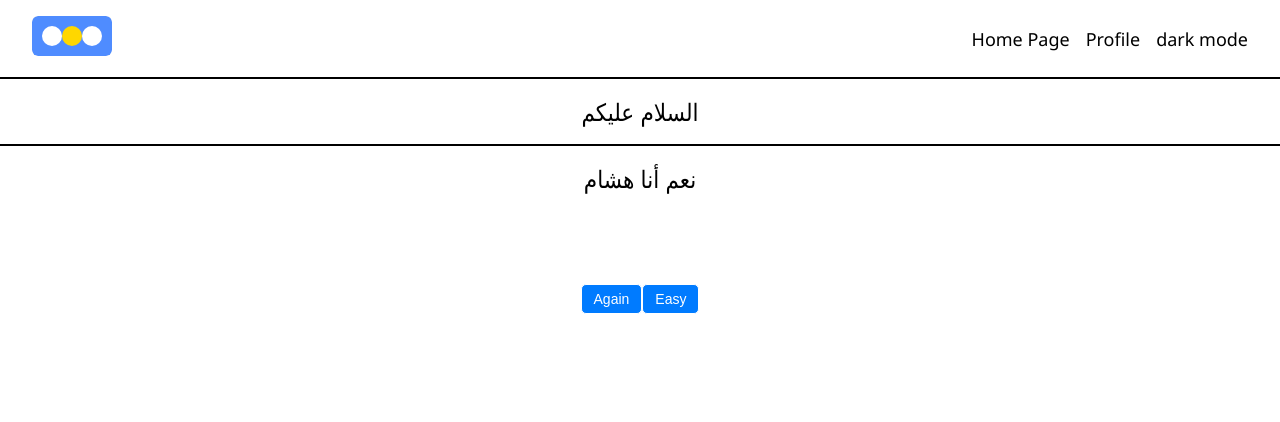
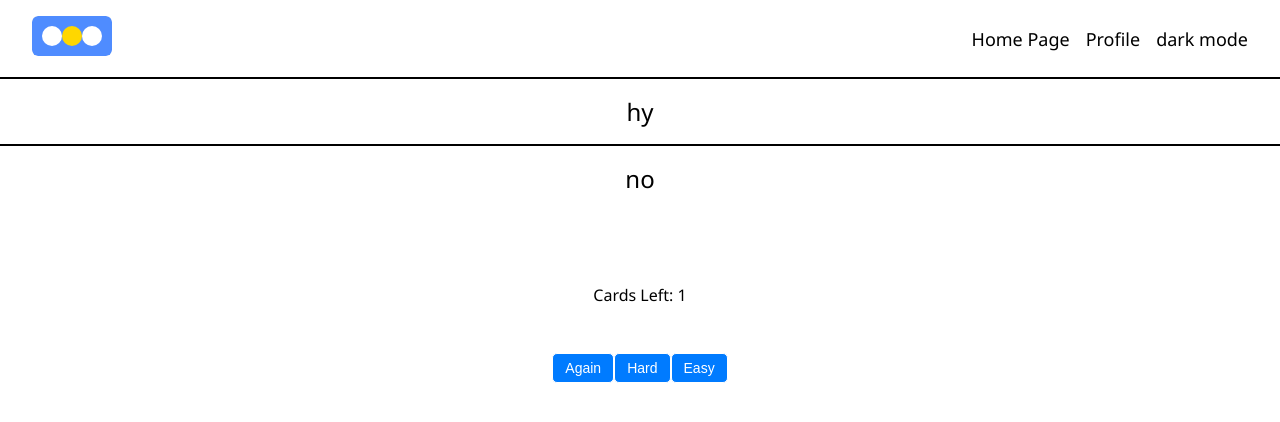
Before and after one commit to GoodHeartCoder/flash-card, a React (Vite) app: page /study/1 in a window 1280 px wide. Shown: the top 422 px of the page. Built offline with nearby package versions, Linux system fonts and the light colour scheme; data requests are answered from the project's data file.

Commit message:
finished some study mode and other UX stuff

```diff
--- a/data/data.json
+++ b/data/data.json
@@ -1,82 +1,15 @@
 {
   "decks": [
     {
-      "name": "hy",
+      "name": "jkh",
       "cards": [
         {
-          "question": "السلام عليكم",
-          "answer": "نعم أنا هشام",
-          "id": "iY44lQUxlGFnXkwKWZ6m1"
-        },
-        {
-          "question": "ماهو تعريف علم الصرف؟",
-          "answer": "هو الذي يعنى بدراسة بنية الكلمة وما يصيبها من تغيرات لفظية أو معنوية",
-          "id": "IOcoSQfCS9RTCgCi5VjSc"
-        },
-        {
-          "question": "السلام عليكم",
-          "answer": "<br>",
-          "id": "YYEIICtxMswF0PNOlsFsg"
-        },
-        {
-          "question": "sdfsdf&nbsp;",
-          "answer": "<br>",
-          "id": "ceBKgRduDYw55BsedD5aS"
-        },
-        {
-          "question": "g",
-          "answer": "<br>",
-          "id": "dbS7POUCHm6kEzN4ie8cf"
-        },
-        {
-          "question": "lkj",
-          "answer": ";lk",
-          "id": "iAlRkhP7KpA32eBoxxPcE"
+          "question": "hy",
+          "answer": "no",
+          "id": "J_loSMDte0XUyFcbeXBEZ"
         }
       ],
       "id": 1
-    },
-    {
-      "name": "no ",
-      "cards": [
-        {
-          "question": "m",
-          "answer": ",",
-          "id": "9o8j32vfNG7yHCWTaUmcE"
-        }
-      ],
-      "id": 2
-    },
-    {
-      "name": "lk",
-      "cards": [],
-      "id": 3
-    },
-    {
-      "name": "النحو",
-      "cards": [
-        {
-          "question": "ما هو تقسم الكلام؟",
-          "answer": "اسم وفعل وحرف",
-          "id": "DMVHb3rbu4FnYq3kbTOy8"
-        },
-        {
-          "question": "ما هو تقسم الكلام؟",
-          "answer": "اسم وفعل وحرف",
-          "id": "dFzfPUuCGxRI5EGzF0bcy"
-        },
-        {
-          "question": "ماهو اسمي؟",
-          "answer": "هشام",
-          "id": "5b-PkNm3Q5twMujGd92NC"
-        },
-        {
-          "question": "ماهو اليوم",
-          "answer": "اليوم",
-          "id": "HkSUG6ascZeR6L0jLaVeX"
-        }
-      ],
-      "id": 4
     }
   ]
 }
--- a/package.json
+++ b/package.json
@@ -8,7 +8,7 @@
     "build": "vite build",
     "lint": "eslint .",
     "preview": "vite preview",
-    "server": "json-server --watch data/data.json --port 9000 --delay 1000"
+    "server": "json-server --watch data/data.json --port 9000 --delay 500 "
   },
   "dependencies": {
     "@hugeicons/core-free-icons": "^1.0.16",
--- a/src/components/Button.jsx
+++ b/src/components/Button.jsx
@@ -13,6 +13,7 @@ function Button({
   className = "",
   borderRadius = "5px",
   onClick,
+  disabled = false,
 }) {
   return (
     <button
@@ -24,7 +25,8 @@ function Button({
         borderRadius,
         border: "1px solid",
       }}
-      onClick={onClick}
+      onClick={disabled ? undefined : onClick}
+      disabled={disabled}
     >
       {text}
     </button>
--- a/src/components/CardEditor.jsx
+++ b/src/components/CardEditor.jsx
@@ -16,16 +16,15 @@ const initialState = {
   underline: false,
   answerHtml: "<br>",
   questionHtml: "<br>",
+  isSubmitting: false,
 };
 
 function reducer(state, action) {
   switch (action.type) {
     case "setAnswerHtml":
       return { ...state, answerHtml: action.payload };
-
     case "setQuestionHtml":
       return { ...state, questionHtml: action.payload };
-
     case "updateFormatting":
       return {
         ...state,
@@ -33,7 +32,6 @@ function reducer(state, action) {
         italic: action.payload.italic,
         underline: action.payload.underline,
       };
-
     case "resetFormatting":
       return {
         ...initialState,
@@ -42,12 +40,14 @@ function reducer(state, action) {
       };
     case "resetEditor":
       return { ...initialState };
+    case "setSubmitting":
+      return { ...state, isSubmitting: action.payload };
     default:
       throw new Error("Unknown action");
   }
 }
 
-function CardEditor({ deckId, getCurrentDeck }) {
+function CardEditor({ deckId, getCurrentDeck, currentCard, setCurrentCard }) {
   const refA = useRef(null);
   const refB = useRef(null);
   const [activeRef, setActiveRef] = useState(null);
@@ -68,6 +68,11 @@ function CardEditor({ deckId, getCurrentDeck }) {
   };
 
   async function handleAddCard(card) {
+    dispatch({ type: "resetEditor" });
+    dispatch({ type: "setSubmitting", payload: true });
+    if (refA.current) refA.current.innerHTML = "<br>";
+    if (refB.current) refB.current.innerHTML = "<br>";
+
     try {
       // Get current deck
       const deckRes = await fetch(`http://localhost:9000/decks/${deckId}`);
@@ -81,11 +86,10 @@ function CardEditor({ deckId, getCurrentDeck }) {
       });
 
       getCurrentDeck();
-      dispatch({ type: "resetEditor" });
-      if (refA.current) refA.current.innerHTML = "<br>";
-      if (refB.current) refB.current.innerHTML = "<br>";
     } catch {
       console.log();
+    } finally {
+      dispatch({ type: "setSubmitting", payload: false });
     }
   }
 
@@ -141,11 +145,6 @@ function CardEditor({ deckId, getCurrentDeck }) {
       e.preventDefault();
       // handleAddCard();
     }
-  };
-
-  // Handle cursor position changes and selection changes
-  const handleSelectionChange = () => {
-    checkFormattingState();
   };
 
   return (
@@ -224,6 +223,7 @@ function CardEditor({ deckId, getCurrentDeck }) {
         text="Add Card"
         className={styles.addCard}
         size="lg"
+        disabled={state.isSubmitting}
       />
     </div>
   );
--- a/src/components/CardsTableItem.jsx
+++ b/src/components/CardsTableItem.jsx
@@ -1,6 +1,7 @@
 import styles from "./CardsTableItem.module.css";
 
 function CardsTableItem({ card }) {
+  function handleDeleteCard() {}
   return (
     <tr className={styles.row}>
       <td dir="auto">{card.question}</td>
--- a/src/components/DecksList.jsx
+++ b/src/components/DecksList.jsx
@@ -1,7 +1,7 @@
 import DecksListItem from "./DecksListItem";
 import styles from "./DecksList.module.css";
 
-function DecksList({ decks, deleteDeck }) {
+function DecksList({ setIsModalOpen, decks, deleteDeck, setEditingInfo }) {
   return (
     <ul className={styles.listContainer}>
       {decks.map((deck) => (
@@ -10,6 +10,8 @@ function DecksList({ decks, deleteDeck }) {
           name={deck.name}
           key={deck.id}
           deleteDeck={deleteDeck}
+          setIsModalOpen={setIsModalOpen}
+          setEditingInfo={setEditingInfo}
         />
       ))}
     </ul>
--- a/src/components/DecksListItem.jsx
+++ b/src/components/DecksListItem.jsx
@@ -1,18 +1,28 @@
 import styles from "./DecksListItem.module.css";
 import Button from "./Button";
 import { Link } from "react-router-dom";
-function DecksListItem({ deckId, name, deleteDeck }) {
-  const handleMenuChange = (e) => {
+import { useState } from "react";
+function DecksListItem({
+  setIsModalOpen,
+  deckId,
+  name,
+  deleteDeck,
+  setEditingInfo,
+}) {
+  async function handleEditName() {
+    setIsModalOpen(true);
+    setEditingInfo({ isEditing: true, deckId: deckId });
+  }
+  function handleMenuChange(e) {
     const value = e.target.value;
     if (value === "edit") {
-      // Add your edit logic here
-      console.log("Edit deck:", deckId);
+      handleEditName();
     } else if (value === "delete") {
       deleteDeck(deckId);
     }
     // Reset the select to default
     e.target.value = "";
-  };
+  }
   return (
     <li className={styles.container}>
       <h2>{name}</h2>
--- a/src/components/NewDeckModal.jsx
+++ b/src/components/NewDeckModal.jsx
@@ -15,6 +15,8 @@ function NewDeckModal({
             placeholder="name you deck"
             value={deckName}
             onChange={(e) => setDeckName(e.target.value)}
+            required="true"
+            maxlength="50"
           />
           <div>
             <Button
--- a/src/pages/DeckPage.jsx
+++ b/src/pages/DeckPage.jsx
@@ -6,7 +6,11 @@ import { useEffect, useState } from "react";
 function DeckPage() {
   const { id: deckId } = useParams();
   const [currentDeck, setCurrentDeck] = useState(null);
-
+  const [currentCard, setCurrentCard] = useState({
+    question: "<br>",
+    answer: "<br>",
+    id: "",
+  });
   async function getCurrentDeck() {
     try {
       const res = await fetch(`http://localhost:9000/decks/${deckId}`);
@@ -21,6 +25,7 @@ function DeckPage() {
   useEffect(() => {
     getCurrentDeck();
   }, []);
+
   return (
     <div className={styles.DeckPage}>
       <CardsTable currentDeck={currentDeck} />
@@ -28,6 +33,8 @@ function DeckPage() {
         deckId={deckId}
         setCurrentDeck={setCurrentDeck}
         getCurrentDeck={getCurrentDeck}
+        currentCard={currentCard}
+        setCurrentCard={setCurrentCard}
       />
     </div>
   );
--- a/src/pages/StudyPage.jsx
+++ b/src/pages/StudyPage.jsx
@@ -8,7 +8,6 @@ function StudyPage() {
   const [searchParams] = useSearchParams();
   const mode = searchParams.get("mode");
   const [currentDeck, setCurrentDeck] = useState(null);
-  const [currentIndex, setCurrentIndex] = useState(0);
   const [studyArray, setStudyArray] = useState(null);
 
   function randomizeCards(arr, count = arr.length) {
@@ -24,14 +23,30 @@ function StudyPage() {
     return shuffled.slice(0, count);
   }
 
-  function handleEasyButton() {
+  function handleCardResponse(difficulty) {
     if (studyArray.length === 1) return;
-    // setStudyArray(studyArray.filter((_, index) => index !== currentIndex));
-    setStudyArray(() => {
-      const arr = studyArray.slice();
-      arr.shift();
-      return arr;
-    });
+
+    if (difficulty === "easy") {
+      // Remove completely
+      setStudyArray((studyArray) => {
+        const arr = studyArray.slice();
+        arr.shift();
+        return arr;
+      });
+    } else {
+      // Insert back at different positions
+      setStudyArray((studyArray) => {
+        const arr = studyArray.slice();
+        const insertIndex =
+          difficulty === "hard"
+            ? Math.floor(Math.random() * 2) + 3 // positions 3-4
+            : Math.floor(Math.random() * 3) + 6; // positions 6-8
+
+        arr.splice(Math.min(insertIndex, arr.length), 0, arr[0]);
+        arr.shift();
+        return arr;
+      });
+    }
   }
   console.log(studyArray);
 
@@ -40,7 +55,9 @@ function StudyPage() {
       const res = await fetch(`http://localhost:9000/decks/${deckId}`);
       const deck = await res.json();
       setCurrentDeck(deck);
-      setStudyArray(deck.cards.slice());
+      let cardsCopy = deck.cards.slice();
+      if (mode === "random") cardsCopy = randomizeCards(cardsCopy);
+      setStudyArray(cardsCopy);
       return deck;
     } catch {
       console.log();
@@ -52,13 +69,13 @@ function StudyPage() {
 
   return (
     <div className={styles.container}>
-      <div className={styles.question}>
-        {studyArray?.at(currentIndex).question}
-      </div>
-      <div className={styles.answer}>{studyArray?.at(currentIndex).answer}</div>
+      <div className={styles.question}>{studyArray?.at(0).question}</div>
+      <div className={styles.answer}>{studyArray?.at(0).answer}</div>
+      <div>Cards Left: {studyArray?.length}</div>
       <div className={styles.buttons}>
-        <Button text="Again" />
-        <Button text="Easy" onClick={handleEasyButton} />
+        <Button text="Again" onClick={() => handleCardResponse("again")} />
+        <Button text="Hard" onClick={() => handleCardResponse("hard")} />
+        <Button text="Easy" onClick={() => handleCardResponse("easy")} />
       </div>
     </div>
   );
```
Also changed, not shown: src/pages/HomePage.jsx (+41 -4 lines), 1 other file (tests, documents, lock files or other folders).
